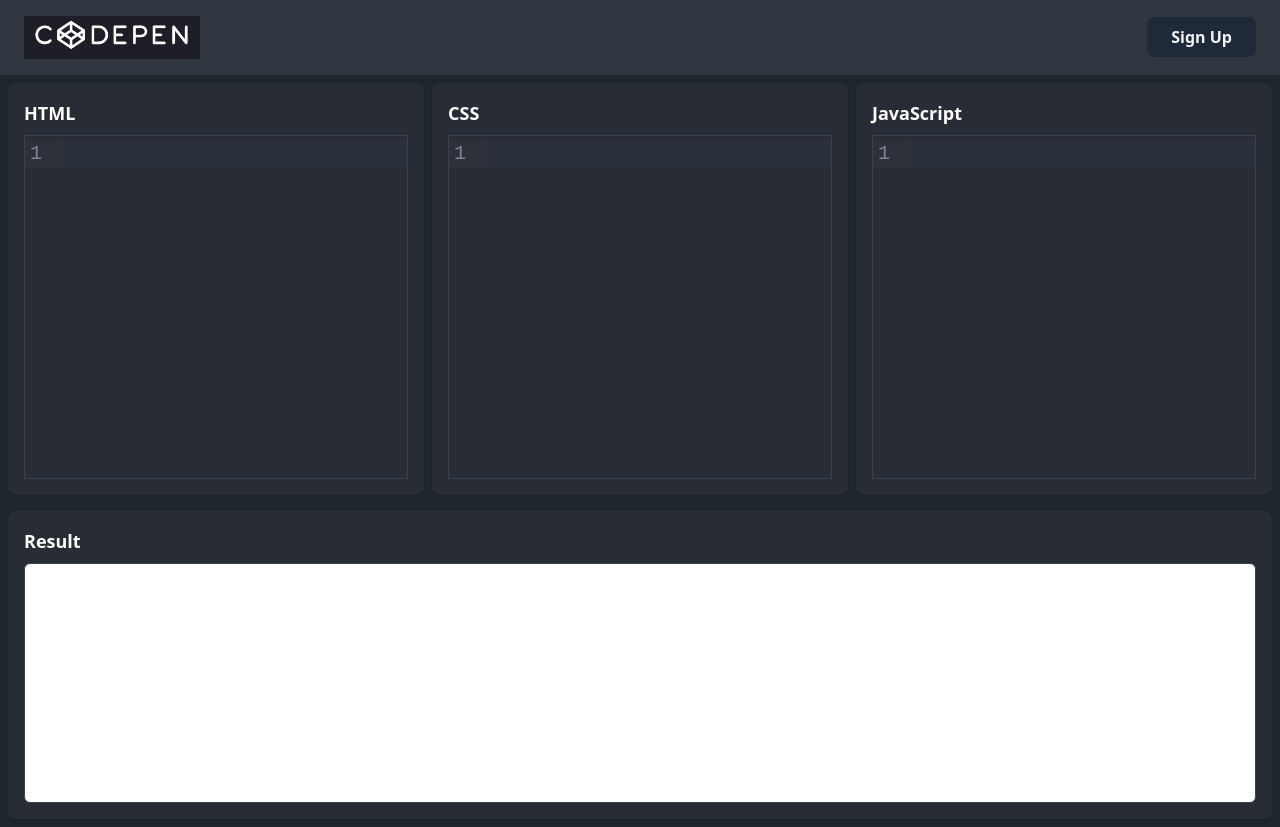
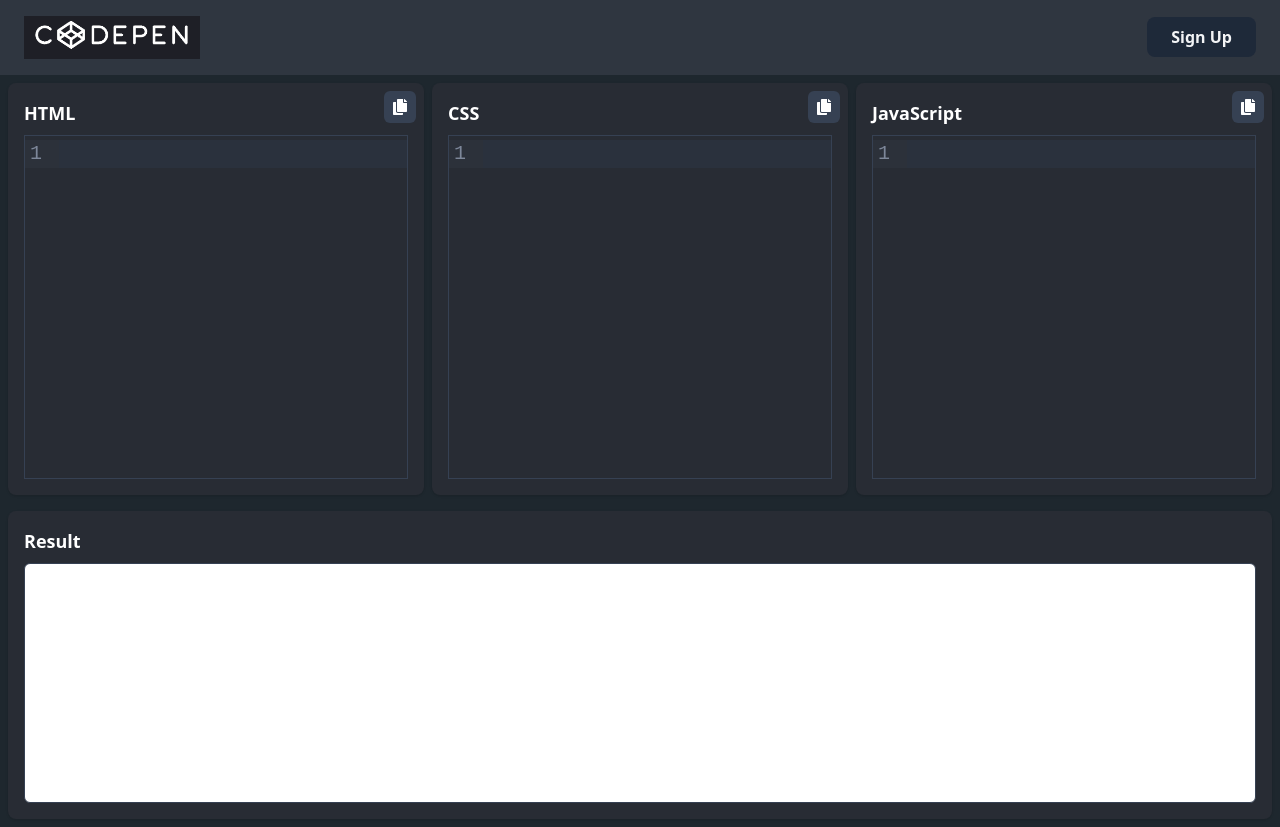
Before and after one commit to shinigl/CodePen-Clone-React, a React (Vite) app: page / in a window 1280 px wide. Built offline with nearby package versions, Linux system fonts and the light colour scheme.

Commit message:
Auth updated and added copy code feature

```diff
--- a/src/SignUp/Login.jsx
+++ b/src/SignUp/Login.jsx
@@ -16,6 +16,8 @@ async function signInGoogle(){
   try{
     let res = await signInWithPopup(auth,googleAuthProvider);
     localStorage.setItem('name',res.user.displayName);
+    localStorage.setItem('photo',res.user.photoURL)
+    console.log(res);
     navigate('/');
   } catch(err){
     console.log('Error');
@@ -26,6 +28,8 @@ async function signInGithub(){
   try{
     let res = await signInWithPopup(auth,githubAuthProvider);
     localStorage.setItem('name',res.user.displayName);
+    localStorage.setItem('photo',res.user.photoURL)
+    console.log(res.user.photoURL);
     navigate('/')
   }catch(err){
     console.log('Error');
--- a/src/components/Home.jsx
+++ b/src/components/Home.jsx
@@ -1,10 +1,12 @@
+import React, { useCallback, useState } from "react";
 import Navbar from './NavBar';
 import CodeMirror from "@uiw/react-codemirror";
 import { html } from "@codemirror/lang-html";
 import { javascript } from "@codemirror/lang-javascript";
 import { css } from "@codemirror/lang-css";
-import { useCallback, useState } from "react";
+import { FaCopy } from 'react-icons/fa';
 import Result from './Result';
+
 
 function Home() {
   const [html_edit, setHtml_Edit] = useState('');
@@ -36,6 +38,18 @@ function Home() {
   </html>
   `;
 
+  // Function to copy code to clipboard
+  const copyToClipboard = async (code) => {
+    try {
+      await navigator.clipboard.writeText(code);
+
+    } catch (error) {
+      console.error("Error copying code: ", error);
+
+    }
+  };
+
+
   return (
     <>
       <Navbar />
@@ -44,7 +58,7 @@ function Home() {
         {/* Editor */}
         <div className="grid grid-cols-1 lg:grid-cols-3 gap-2">
           {/* HTML Editor */}
-          <div className="bg-[#282c34] p-4 rounded-lg shadow">
+          <div className="bg-[#282c34] p-4 rounded-lg shadow relative">
             <h2 className="text-lg font-semibold mb-2 text-white">HTML</h2>
             <CodeMirror
               className="text-xl border-gray-700 border"
@@ -54,10 +68,16 @@ function Home() {
               extensions={[html(true)]}
               onChange={onChangeHtml}
             />
+            <button
+              onClick={() => copyToClipboard(html_edit)}
+              className="absolute top-2 right-2 cursor-pointer text-white p-2 bg-gray-700 rounded-md hover:bg-gray-600 transition duration-300"
+            >
+              <FaCopy />
+            </button>
           </div>
 
           {/* CSS Editor */}
-          <div className="bg-[#282c34] p-4 rounded-lg shadow">
+          <div className="bg-[#282c34] p-4 rounded-lg shadow relative">
             <h2 className="text-lg font-semibold mb-2 text-white">CSS</h2>
             <CodeMirror
               className="text-xl border-gray-700 border"
@@ -67,10 +87,16 @@ function Home() {
               extensions={[css(true)]}
               onChange={onChangeCss}
             />
+            <button
+              onClick={() => copyToClipboard(css_edit)}
+              className="absolute top-2 right-2 cursor-pointer text-white p-2 bg-gray-700 rounded-md hover:bg-gray-600 transition duration-300"
+            >
+              <FaCopy />
+            </button>
           </div>
 
           {/* JavaScript Editor */}
-          <div className="bg-[#282c34] p-4 rounded-lg shadow">
+          <div className="bg-[#282c34] p-4 rounded-lg shadow relative">
             <h2 className="text-lg font-semibold mb-2 text-white">JavaScript</h2>
             <CodeMirror
               className="text-xl border-gray-700 border"
@@ -80,10 +106,17 @@ function Home() {
               extensions={[javascript(true)]}
               onChange={onChangeJavaScript}
             />
+            <button
+              onClick={() => copyToClipboard(js_edit)}
+              className="absolute top-2 right-2 cursor-pointer text-white p-2 bg-gray-700 rounded-md hover:bg-gray-600 transition duration-300"
+            >
+              <FaCopy />
+            </button>
           </div>
         </div>
         <Result srcCode={srcCode} />
       </div>
+
     </>
   );
 }
--- a/src/components/NavBar.jsx
+++ b/src/components/NavBar.jsx
@@ -1,5 +1,5 @@
-import React, { useEffect, useState } from 'react'
-import logo from '../assets/codepenLogo.png'
+import React, { useEffect, useState } from 'react';
+import logo from '../assets/codepenLogo.png';
 import { useNavigate } from 'react-router-dom';
 import { toast, ToastContainer } from 'react-toastify';
 import 'react-toastify/dist/ReactToastify.css';
@@ -7,12 +7,13 @@ import 'react-toastify/dist/ReactToastify.css';
 function Navbar() {
     const [isLogin, setLogin] = useState(false);
     const userName = localStorage.getItem('name');
+    const userPhoto = localStorage.getItem('photo');
 
     useEffect(() => {
         if (userName) {
             setLogin(true);
         }
-    }, []);
+    }, [userName]);
 
     const navigate = useNavigate();
 
@@ -22,9 +23,10 @@ function Navbar() {
 
     function onLogout() {
         localStorage.removeItem('name');
+        localStorage.removeItem('photo');
         setLogin(false);
-        toast.success('You have logged out successfully!',{
-            autoClose:1500
+        toast.success('You have logged out successfully!', {
+            autoClose: 1500 // Ensuring that the toast closes after 1.5 seconds
         });
     }
 
@@ -36,7 +38,7 @@ function Navbar() {
                         <img className="w-44 mx-auto" src={logo} alt="Logo" />
                     </div>
                 </div>
-                <div className="right flex justify-center lg:justify-end">
+                <div className="right flex justify-center lg:justify-end items-center">
                     {!isLogin ? (
                         <button
                             onClick={onSignIn}
@@ -46,6 +48,12 @@ function Navbar() {
                         </button>
                     ) : (
                         <div className="logoutContainer flex items-center space-x-4">
+                            {/* Displaying the profile picture and username */}
+                            <img
+                                src={userPhoto}
+                                alt="Profile"
+                                className="w-10 h-10 rounded-full border-2 border-white"
+                            />
                             <p className="text-white text-lg font-semibold">Hey, {userName}!</p>
                             <button
                                 onClick={onLogout}
@@ -61,7 +69,6 @@ function Navbar() {
             {/* ToastContainer to render toast notifications */}
             <ToastContainer
                 position="top-right"
-                autoClose={5000}
                 hideProgressBar={false}
                 closeOnClick
                 rtl={false}
--- a/src/components/Result.jsx
+++ b/src/components/Result.jsx
@@ -1,7 +1,7 @@
 import React from 'react'
 
 function Result(props) {
-    console.log(props);
+    // console.log(props);
     return (
         <div>
             <div className="bg-[#282c34] p-4 shadow mt-4 rounded-lg">
```
